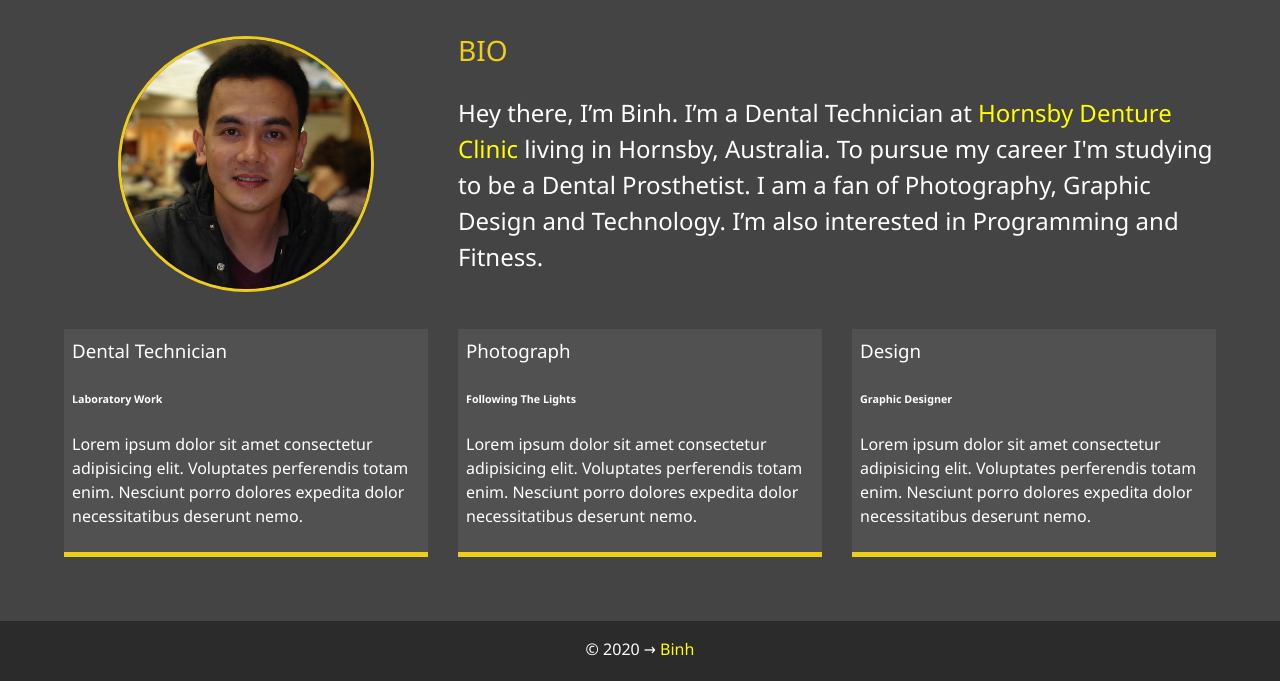
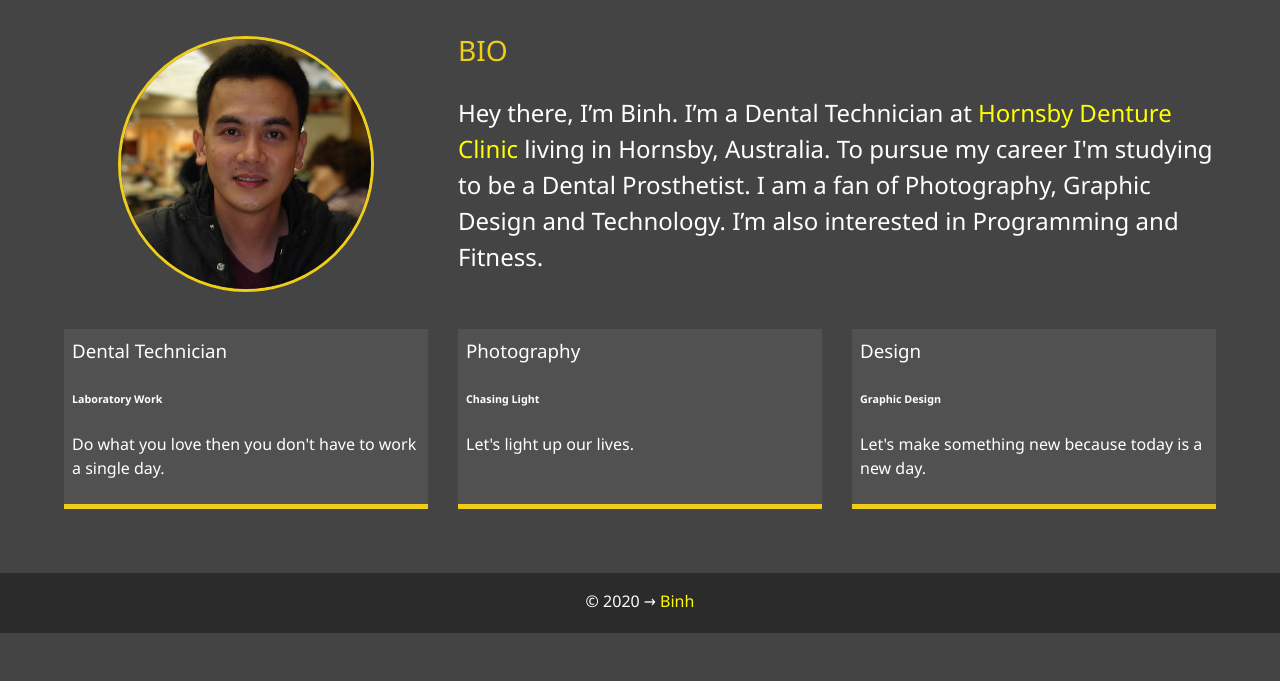
Before and after one commit to binhsydney/portfolio, a plain HTML site: page about.html in a window 1280 px wide. Shown: the part 253-934 px from the top of the page. After the commit the page ends 886 px from the top, so only its background shows below. Drawn offline with Linux system fonts and the light colour scheme.

Commit message:
sunday driver

```diff
--- a/about.html
+++ b/about.html
@@ -68,22 +68,19 @@
       <div class="job job-1">
         <h3>Dental Technician</h3>
         <h6>Laboratory Work</h6>
-        <p>Lorem ipsum dolor sit amet consectetur adipisicing elit. Voluptates perferendis totam enim. Nesciunt porro dolores
-          expedita dolor necessitatibus deserunt nemo.</p>
+        <p>Do what you love then you don't have to work a single day.</p>
       </div>
 
       <div class="job job-2">
-        <h3>Photograph</h3>
-        <h6>Following The Lights</h6>
-        <p>Lorem ipsum dolor sit amet consectetur adipisicing elit. Voluptates perferendis totam enim. Nesciunt porro dolores
-          expedita dolor necessitatibus deserunt nemo.</p>
+        <h3>Photography</h3>
+        <h6>Chasing Light</h6>
+        <p>Let's light up our lives.</p>
       </div>
 
       <div class="job job-3">
         <h3>Design</h3>
-        <h6>Graphic Designer</h6>
-        <p>Lorem ipsum dolor sit amet consectetur adipisicing elit. Voluptates perferendis totam enim. Nesciunt porro dolores
-          expedita dolor necessitatibus deserunt nemo.</p>
+        <h6>Graphic Design</h6>
+        <p>Let's make something new because today is a new day.</p>
       </div>
     </div>
   </main>
```
